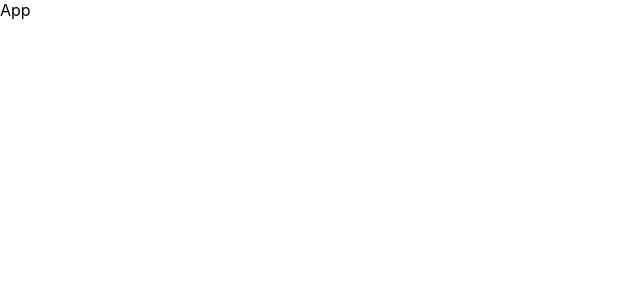
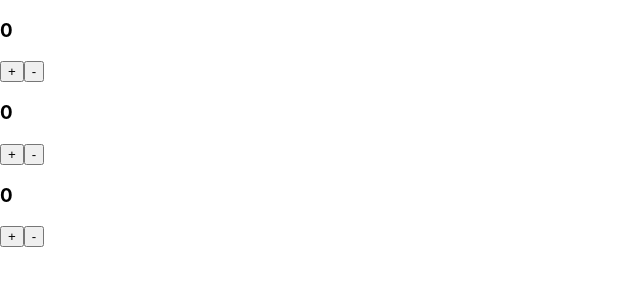
Before and after one commit to Kunta-M/React_module, a React (Create React App) app: page / in a window 1280 px wide. Shown: the top 300 px of the page, without its empty margins (0-640 px from the left). Built offline with nearby package versions, Linux system fonts and the light colour scheme.

Commit message:
lesson7_cw

```diff
--- a/src/App.js
+++ b/src/App.js
@@ -1,9 +1,30 @@
+// стоврити об'єкт {a:0,b:0,c:0}
+// Стоврити 6 кнопок.
+//     по дві на кожен з параметрів об'єкту.
+// одна кнопка збільшує значення , інша зменшує
+// логіку реалізувати через reducer
+
 import './App.css'
+import {useReducer} from "react";
+import reducer from "./reducers/reducer";
 
 export default function App() {
+
+  let [{a, b, c}, dispatch] = useReducer(reducer, {a: 0, b: 0, c: 0});
+
   return (
     <div>
-    App
+      <h3>{a}</h3>
+      <button onClick={() =>{dispatch({obj:1, action: '+'})}}>+</button>
+      <button onClick={() =>{dispatch({obj:1, action: '-'})}}>-</button>
+
+      <h3>{b}</h3>
+      <button onClick={() =>{dispatch({obj:2, action: '+'})}}>+</button>
+      <button onClick={() =>{dispatch({obj:2, action: '-'})}}>-</button>
+
+      <h3>{c}</h3>
+      <button onClick={() =>{dispatch({obj:3, action: +10})}}>+</button>
+      <button onClick={() =>{dispatch({obj:3, action: -4})}}>-</button>
 
     </div>
   );
```
